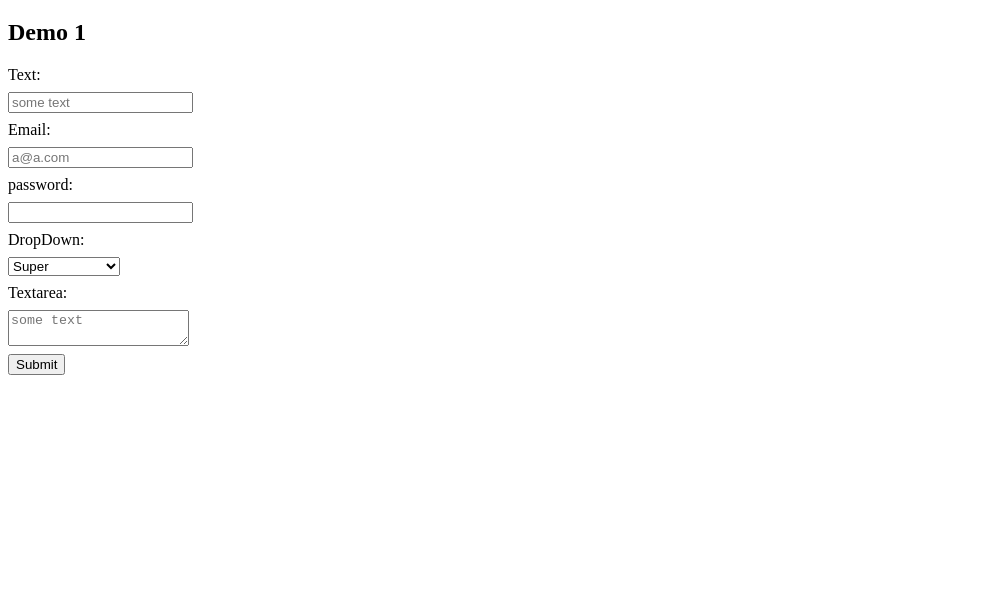
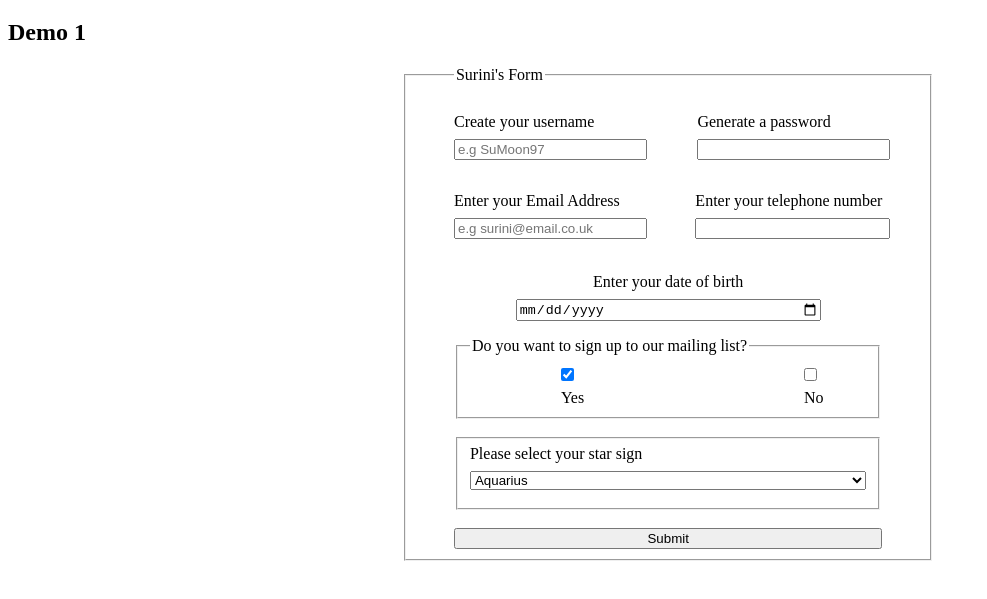
Before and after one commit to SuriniMoonasinghe/8_Forms_StudentTemplate, a plain HTML site: page index.html in a window 1280 px wide. Shown: the part 61-660 px from the top of the page, without its empty margins (0-987 px from the left). Drawn offline with Linux system fonts and the light colour scheme.

Commit message:
all tasks complete

```diff
--- a/index.html
+++ b/index.html
@@ -3,7 +3,6 @@
   <head>
     <meta charset="UTF-8">
     <meta name="viewport" content="width=device-width, initial-scale=1.0">
-    <!-- <link rel="stylesheet" href="https://cdnjs.cloudflare.com/ajax/libs/skeleton/2.0.4/skeleton.css" /> -->
     <link rel="shortcut icon" href="#">
     <link rel="stylesheet" href="styles.css">
     <title>Class 8 - Form Processing</title>
@@ -14,29 +13,86 @@
       <!-- Share the CDN with the class & ask them to think what they could use to improve their forms i.e. bootstrap -->
 
       <h2>Demo 1</h2>
-      <form action="#">
 
-        <label for="name">Text:</label><br />
-        <input required type='text' id="name" name='name' placeholder='some text' >
+      <div id="formDiv">  <!-- contains entire form -->
+        <form action="#">
 
-        <label for="email">Email:</label>
-        <input type='email' id="email" name='email' placeholder='a@a.com'>
+          <fieldset id="fieldsetMain">
+            <legend> Surini's Form</legend>
 
-        <label for="password">password:</label>
-        <input type='password' id="password" name='password'>
+            <div class="formRow"> <!-- contains form elements that sit side by side -->
 
-        <label for="options">DropDown:</label>
-        <select id="options" name="options">
-          <option value="1">Super</option>
-          <option value="2">Highly</option>
-          <option value="2">Its not its spam</option>
-        </select>
+              <div> <!-- class used to manipulate labels to sit above form element -->
+                <label for="username">Create your username</label>
+                <input type="text" id="username" name="username"
+                placeholder="e.g SuMoon97" required maxlength="30" minlength="7">
+              </div>
 
-        <label for="question">Textarea:</label>
-        <textarea id="question" name="question" placeholder="some text"></textarea>
+              <div >
+                <label for="password"> Generate a password </label>
+                <input type="password" id="password" name="password" required minlength="7" maxlength="20">
+              </div>
 
-        <input type="submit">
-      </form>
+            </div>
+
+            <div class="formRow">
+              <div class="formControl">
+                <label for="emailAddress"> Enter your Email Address</label>
+                <input type="email" id="emailAddress" name="email"
+                placeholder="e.g surini@email.co.uk" required>
+              </div>
+
+              <div>
+                <label for="telephoneNumber"> Enter your telephone number</label>
+                <input type="tel" id="telephoneNumber" name="phoneNumber" required>
+              <br>
+              </div>
+            </div>
+
+            <div class="dob">
+              <label for="dob"> Enter your date of birth</label>
+              <input type="date" id="dob" class="dateOfBirth" required>
+              <br>
+            </div>
+
+            <fieldset id="fieldsetTwo">
+              <legend> Do you want to sign up to our mailing list?</legend>
+              <div class="mailinglistdiv">
+                <input class="mailingList" type="checkbox" id="yesMailingList" name="isMailingList" checked>
+                <label class="mailingList" for="yesMailingList">Yes</label>
+              </div>
+                <br>
+              <div class="mailinglistdiv">
+                <input class="mailingList" type="checkbox" id="noMailingList" name="isMailingList">
+                <label class="mailingList" for="noMailingList">No</label>
+              </div>
+              </fieldset>
+
+            <br>
+              <fieldset>
+                <label for="starSign">Please select your star sign</label>
+                <select name="starSign" id="starSign" required>
+                  <option value="1">Aquarius</option>
+                  <option value="2">Pisces</option>
+                  <option value="3">Taurus</option>
+                  <option value="4">Gemini</option>
+                  <option value="5">Cancer</option>
+                  <option value="6">Leo</option>
+                  <option value="7">Virgo</option>
+                  <option value="8">Libra</option>
+                  <option value="9">Scorpio</option>
+                  <option value="10">Saggitarius</option>
+                  <option value="11">Capricorn</option>
+                </select>
+              </fieldset>
+
+            <br>
+
+            <button type="submit">Submit</button>
+          </fieldset>
+        </form>
+      </div>
+
 
       <!-- <h2>Demo 2</h2>
         <form action="#">
--- a/styles.css
+++ b/styles.css
@@ -1,12 +1,64 @@
+#formDiv {
+    display:flex;
+    flex-direction: row;
+    justify-content: center;
+
+}
+
+#fieldsetMain{
+    display: flex;
+    flex-direction: column;
+    padding-left:3rem;
+    padding-right: 3rem;
+    width: 90%;
+}
+
+.formRow{
+    width: 100%;
+    display: flex;
+    flex-direction: row;
+    justify-content: space-between;
+    margin-top: 1.5rem;
+}
+
+.formControl{
+
+}
+
+.mailingList{
+    display: flex;
+    width: fit-content;
+    flex-wrap: wrap;
+
+}
+.mailinglistdiv{
+    display: inline-block;
+    flex-direction: row;
+    padding-left: 3rem;
+
+}
+
+#fieldsetTwo{
+    display: flex;
+    justify-content: space-around
+
+}
+
 input, textarea, select {
     display: block;
     margin: 0.5rem 0;
-}
-.demo2 {
-    display: inline;
-    margin-left: 1rem;
+    width: 100%;
 }
 
-fieldset {
-    margin-bottom: 1rem;
+#dob{
+    width: 70%;
+    justify-content: center;
 }
+
+.dob{
+    display: flex;
+    justify-content:center ;
+    flex-wrap: wrap;
+    padding-top: 0.5rem;
+    padding-bottom: 0.5rem;
+}
```
